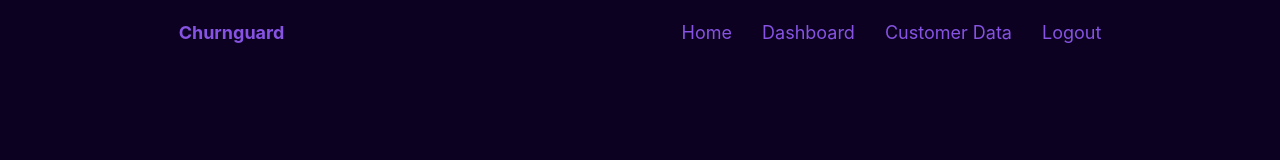
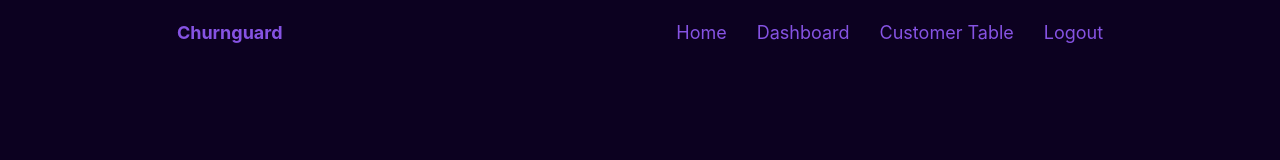
Before and after one commit to joytsy/DSA3101-2320-Ateam, a React (Create React App) app in the folder frontend/churnguard/: page /Home in a window 1280 px wide. Shown: the top 160 px of the page. Built offline with nearby package versions, Linux system fonts and the light colour scheme; no server answers.

Commit message:
Edited redirection to customer table.

```diff
--- a/frontend/churnguard/src/App.js
+++ b/frontend/churnguard/src/App.js
@@ -13,7 +13,7 @@ function App() {
         <Route path="/" element={ <LoginSignUp /> } />
         <Route path="/Home" element={ <Home /> } />
         <Route path="/Dashboard" element={<Dashboard />} />
-        <Route path="/customertable" element={<CustomerTable />} />
+        <Route path="/CustomerTable" element={<CustomerTable />} />
       </Routes>
     </BrowserRouter>
   );
--- a/frontend/churnguard/src/Components/Navbar.jsx
+++ b/frontend/churnguard/src/Components/Navbar.jsx
@@ -22,9 +22,9 @@ function Navbar() {
     const redirectToDashboard = () => {
       window.location.href = '/Dashboard';
     };
-    // Function to redirect to chatbot page
-    const redirectToCustomerData = () => {
-      window.location.href = '/CustomerData';
+    // Function to redirect to customer table page
+    const redirectToCustomerTable = () => {
+      window.location.href = '/CustomerTable';
       console.log("dashbaord")
     };
     // Function to redirect to login page
@@ -37,7 +37,7 @@ function Navbar() {
         <ul className={active}>
           <li className="nav__item"><a className="nav__link" onClick={redirectToHome}>Home</a></li>
           <li className="nav__item"><a className="nav__link" onClick={redirectToDashboard}>Dashboard</a></li>
-          <li className="nav__item"><a className="nav__link" onClick={redirectToCustomerData}>Customer Data</a></li>
+          <li className="nav__item"><a className="nav__link" onClick={redirectToCustomerTable}>Customer Table</a></li>
           <li className="nav__item"><a className="nav__link" onClick={redirectToLogin}>Logout</a></li>
         </ul>
         <div onClick = {navToggle} className={toggleIcon}>
```
Also changed, not shown: frontend/churnguard/package.json (+12 -12 lines), 1 other file (tests, documents, lock files or other folders).
